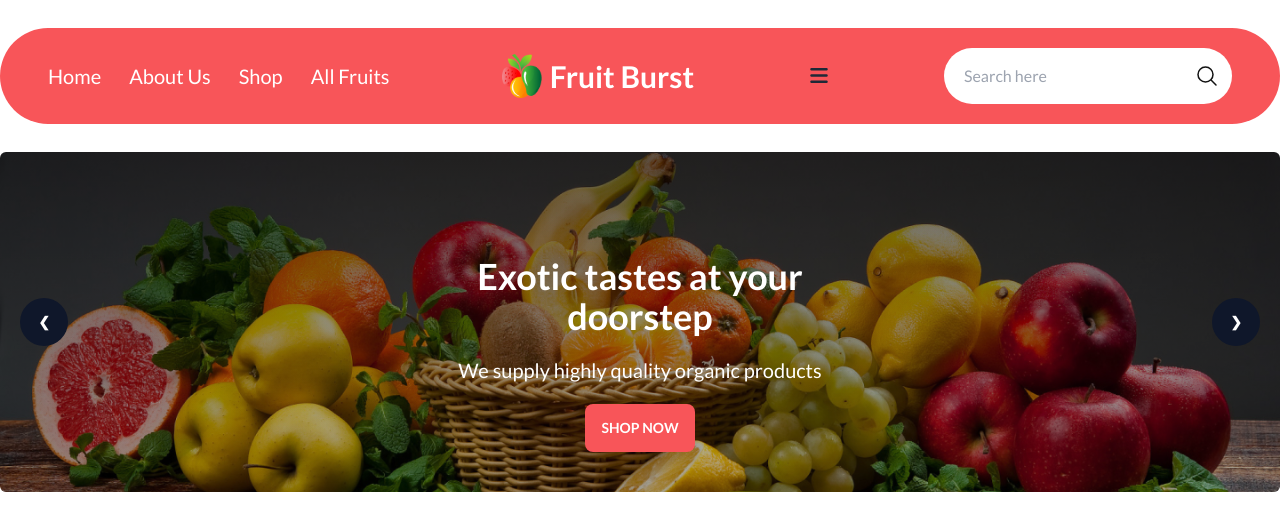
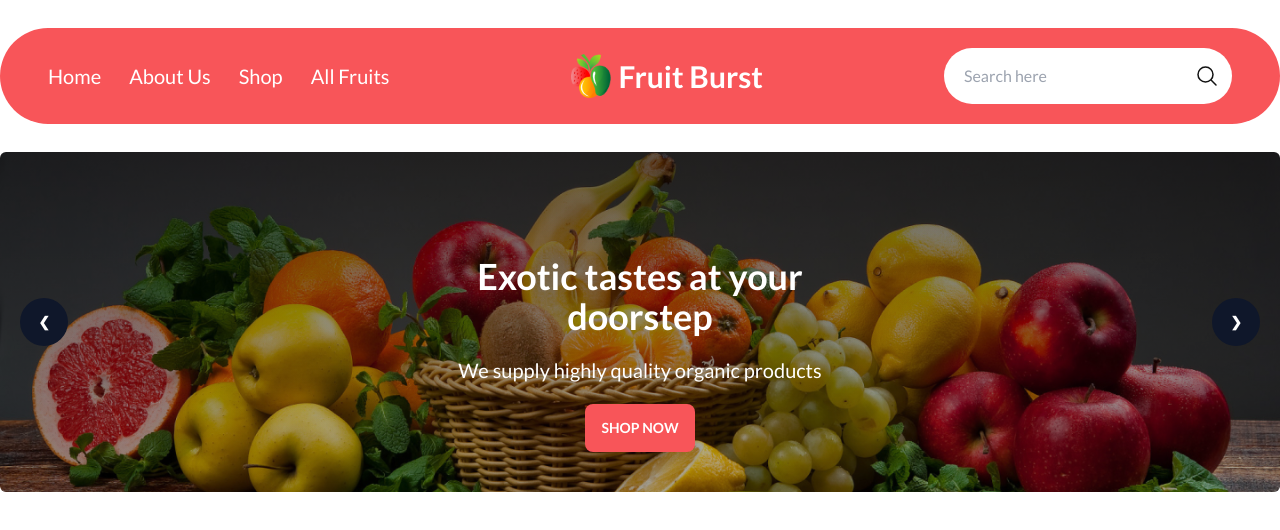
Before and after one commit to jamalszero/assignment-3-fruit-burst, a plain HTML site: page index.html in a window 1280 px wide. Drawn offline with nearby package versions, Linux system fonts and the light colour scheme; grey boxes are pictures that could not be loaded.

Commit message:
last of last

```diff
--- a/index.html
+++ b/index.html
@@ -39,7 +39,7 @@
         <h3 class="ml-2">Fruit Burst</h3>
       </div>
       <!-- menu for mobile start -->
-      <div class="dropdown dropdown-end">
+      <div class="dropdown lg:hidden md:hidden dropdown-end">
         <label tabindex="0" class=" m-1"><i class="fa-solid fa-bars text-xl"></i></label>
         <ul tabindex="0" class="dropdown-content z-[1] menu p-2 shadow bg-base-100 rounded-box w-52">
           <li><a href="">Home</a></li>
```
